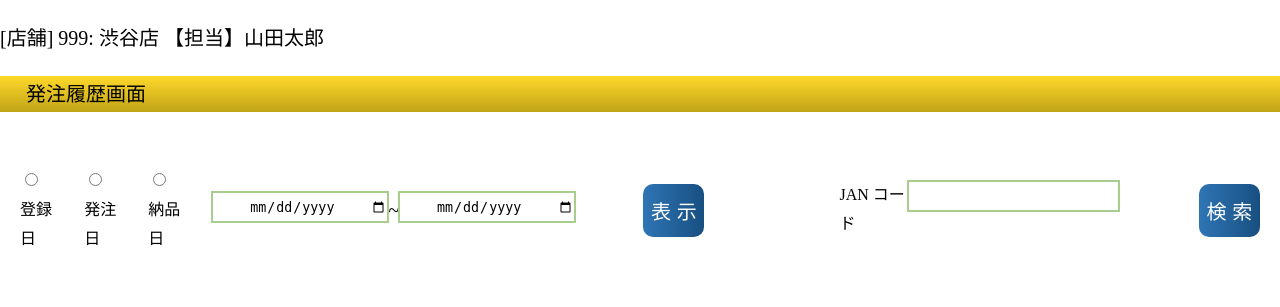
After one commit to GreatHub1204/customer_order_screen, a PHP site: page /order-history.html in a window 1280 px wide. The commit adds this page. Shown: the top 307 px of the page. Run offline with PHP 8.4, Linux system fonts and the light colour scheme.

Commit message:
order-history interface

```diff
--- a/assets/css/style.css
+++ b/assets/css/style.css
@@ -26,7 +26,16 @@ img {
     height: auto;
     vertical-align: bottom;
 }
-main{
+
+.flex {
+    display: flex;
+}
+
+.vertical-align {
+    align-items: center;
+}
+
+main {
     width: 100%;
 }
 
@@ -93,6 +102,7 @@ p {
     margin-bottom: 10px;
     margin-left: 42px;
     border: solid 1px #A8CD8F;
+    outline: solid 1px #A8CD8F;
 }
 
 .input-style:focus {
@@ -116,7 +126,7 @@ textarea {
     margin-top: 20px;
 }
 
-.display-info .container div{
+.display-info .container div {
     display: flex;
 }
 
@@ -128,7 +138,9 @@ textarea {
     margin-right: 42px;
 }
 
-.manufacture-name, .product-name, .standard{
+.manufacture-name,
+.product-name,
+.standard {
     color: #2E75B6;
 }
 
@@ -138,7 +150,7 @@ textarea {
     display: flex;
 }
 
-.register-button button{
+.register-button button {
     width: 280px;
     height: 70px;
     font-size: 28px;
@@ -152,3 +164,70 @@ textarea {
 
 
 /* main section style end */
+
+
+/* ##########   style for order-history   #############*/
+
+/* main section style start */
+section.tools .container .date-type {
+    display: flex;
+}
+
+section.tools .container .date-type div {
+    margin-right: 30px;
+}
+
+section.tools .container .period {
+    width: 30%;
+    justify-content: space-between;
+    margin-right: 68px;
+}
+
+section.tools .container .period .period-input-style {
+    width: 176px;
+    height: 30px;
+    text-align: center;
+    outline: solid 1px #A8CD8F;
+    border: solid 1px #A8CD8F;
+}
+
+section.tools .container .display-button {
+    width: 91px;
+    height: 53px;
+    margin-right: 135px;
+    border-radius: 10px;
+    border: none;
+    color: #ffffff;
+    font-size: 20px;
+    background-image: linear-gradient(to right, #2F75B5, #184F81);
+}
+
+section.tools .container .QRcode-search {
+    width: 387px;
+    justify-content: space-between;
+    margin-right: 80px;
+}
+
+section.tools .container .QRcode-search .input-QRcode-style {
+    width: 250px;
+    height: 30px;
+    border: solid 1px #A8CD8F;
+    text-align: center;
+    outline: solid 1px #A8CD8F;
+}
+
+section.tools .container .search-button {
+    width: 91px;
+    height: 53px;
+    border-radius: 10px;
+    border: none;
+    color: #ffffff;
+    font-size: 20px;
+    background-image: linear-gradient(to right, #2F75B5, #184F81);
+}
+
+.add-style {
+    padding: 55px 20px;
+}
+
+/* main section style end */
--- /dev/null
+++ b/order-history.html
@@ -0,0 +1,71 @@
+<!DOCTYPE html>
+<html lang="en">
+
+<head>
+    <meta charset="UTF-8">
+    <meta name="viewport" content="width=device-width, initial-scale=1.0">
+    <title>発注履歴画面</title>
+    <link rel="stylesheet" href="./assets/css/style.css">
+</head>
+
+<body>
+    <!-- header section -->
+    <header>
+        <div class="container">
+            <div class="store-info">
+                <P>[店舗] <span>999: 渋谷店</span> 【担当】<span>山田太郎</span> </P>
+            </div>
+            <div class="order-screen">
+                <p>発注履歴画面</p>
+            </div>
+        </div>
+    </header>
+    <!-- main section -->
+    <main>
+        <section class="tools">
+            <div class="container flex vertical-align add-style">
+                <div class="date-type">
+                    <div>
+                        <input type="radio" name="select-date-type">
+                        <label for="register-date">登録日</label>
+                    </div>
+                    <div>
+                        <input type="radio" name="select-date-type">
+                        <label for="ordered-date">発注日</label>
+                    </div>
+                    <div>
+                        <input type="radio" name="select-date-type">
+                        <label for="delivery-date">納品日</label>
+                    </div>
+                </div>
+                <div class="period flex">
+                    <input type="date" class="period-input-style">
+                    <p>~</p>
+                    <input type="date" class="period-input-style">
+                </div>
+                <button class="display-button">表 示</button>
+                <div class="QRcode-search flex">
+                    <label for="JAN">JAN コード</label>
+                    <input type="number" class="input-QRcode-style">
+                </div>
+                <button class="search-button">検 索</button>
+            </div>
+        </section>
+        <section class="order-history">
+            <div class="container">
+                <table>
+                    <thead></thead>
+                    <tr></tr>
+                    <tr></tr>
+                </table>
+            </div>
+        </section>
+    </main>
+    <!-- footer section -->
+    <footer>
+
+    </footer>
+
+</body>
+
+</html>
```
Also changed, not shown: 1 other file.
